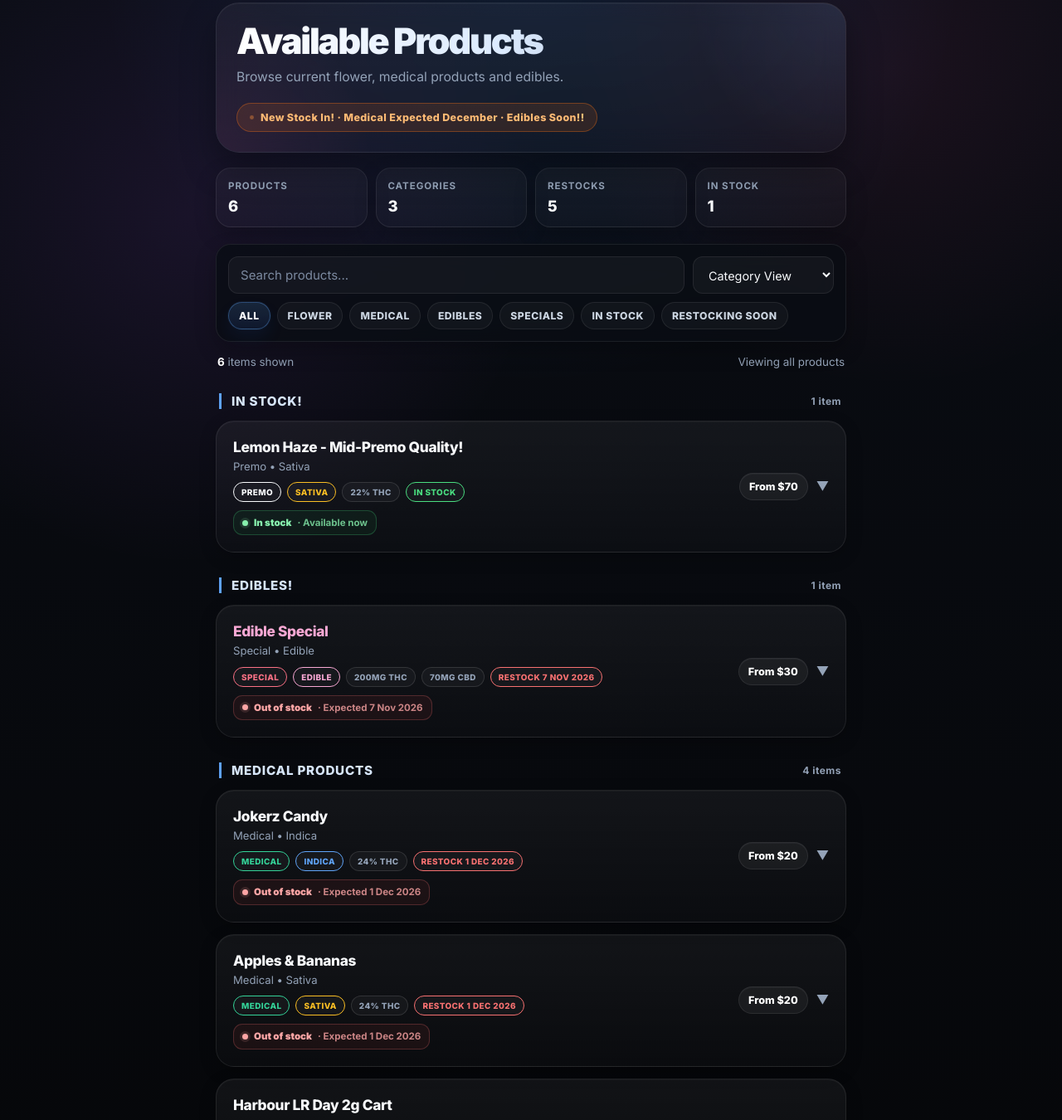
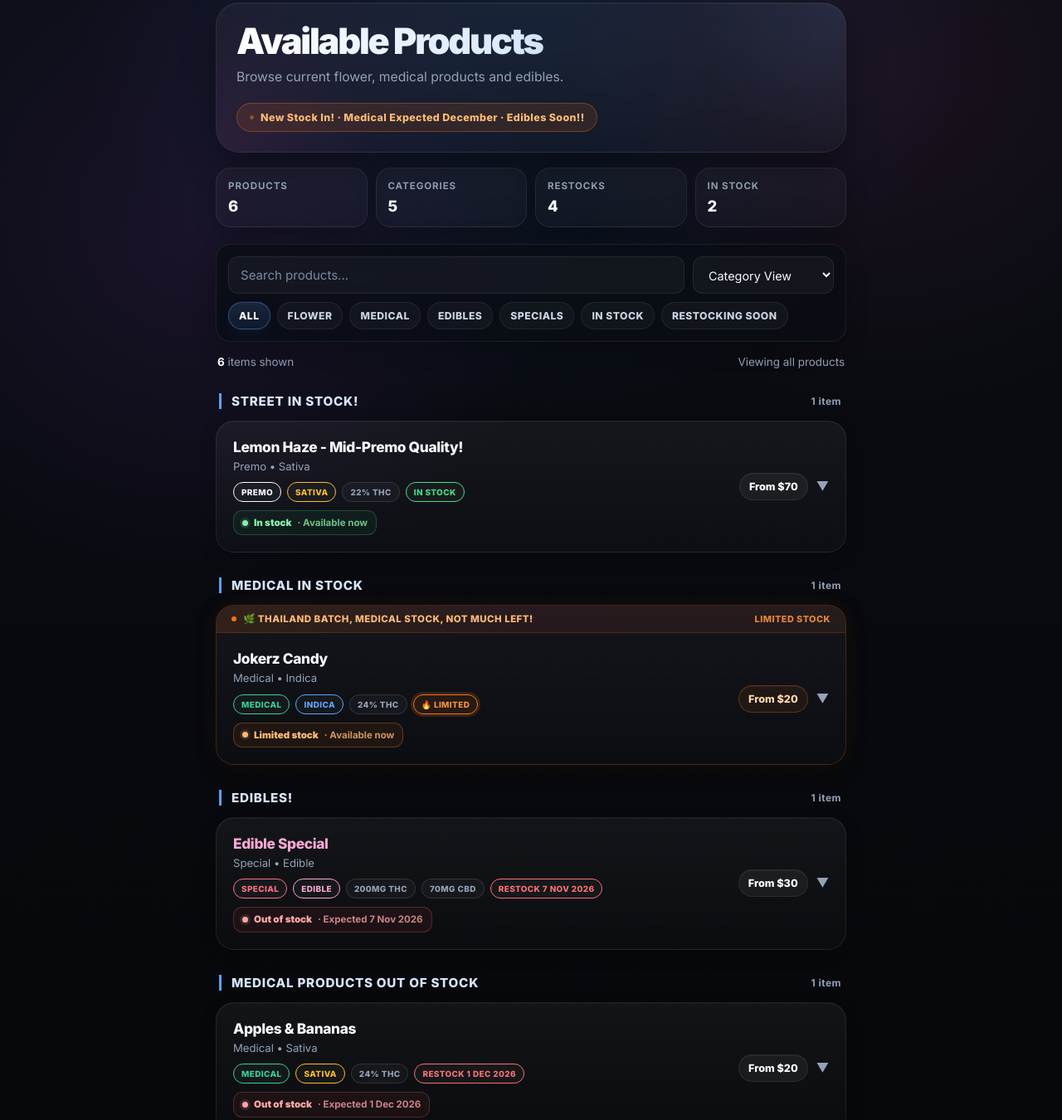
Before and after one commit to ganjagorilla/roleplay, a plain HTML site: page products.html in a window 1280 px wide. Shown: the part 57-1407 px from the top of the page at 83% size. Drawn offline with Linux system fonts and the light colour scheme.

Commit message:
Update products.html

```diff
--- a/products.html
+++ b/products.html
@@ -770,7 +770,7 @@
     <script>
         const products = [
              {
-                category: "In Stock!",
+                category: "Street In Stock!",
                 name: "Lemon Haze - Mid-Premo Quality!",
                 type: "sativa",
                 flare: "Premo",
@@ -787,6 +787,25 @@
                 imgBulk: "images/haze_bulk.jpg",
                 imgClose: "images/haze_close.jpg",
                 tiers: { "28g": 320, "14g": 180, "7g": 100, "3.5g": 60 }
+            },
+            {
+                category: "Medical In Stock",
+                name: "Jokerz Candy",
+                type: "indica",
+                flare: "medical",
+                potency: 24,
+                inStock: true,
+                limitedStock: true,
+                restockDate: "2026-12-01",
+
+                urgencyBar:  { icon: "🌿", text: "Thailand batch, Medical stock, not much left!" },
+                urgencyNote: { icon: "⏳", text: "This is a <strong>medical batch from Thailand,</strong> this is from a prescription so there is very limited stock." },
+
+                price: 20,
+                desc: "Indica-dominant hybrid, celebrated for its distinctive fragrance, balanced effects, and visually striking appearance. Patients report experiencing a euphoric onset that gently settles into deep physical relaxation ideal for afternoon and evenings.",
+                imgBulk: "images/Indica_24_Nug.webp",
+                imgClose: "images/Indica_24_Tub.webp",
+                tiers: { "1g Flat Rate": 20 }
             },
             {
                 category: "Edibles!",
@@ -813,26 +832,7 @@
                 tiers: { "200-250mg THC, 90mg CBD, 12 piece chocolate bar": 30 }
             },
             {
-                category: "Medical Products",
-                name: "Jokerz Candy",
-                type: "indica",
-                flare: "medical",
-                potency: 24,
-                inStock: false,
-                limitedStock: false,
-                restockDate: "2026-12-01",
-
-                urgencyBar:  { icon: "🌿", text: "Thailand batch, Medical stock, not much left!" },
-                urgencyNote: { icon: "⏳", text: "This is a <strong>medical batch from Thailand,</strong> this is from a prescription so there is very limited stock." },
-
-                price: 20,
-                desc: "Indica-dominant hybrid, celebrated for its distinctive fragrance, balanced effects, and visually striking appearance. Patients report experiencing a euphoric onset that gently settles into deep physical relaxation ideal for afternoon and evenings.",
-                imgBulk: "images/Indica_24_Nug.webp",
-                imgClose: "images/Indica_24_Tub.webp",
-                tiers: { "1g Flat Rate": 20 }
-            },
-            {
-                category: "Medical Products",
+                category: "Medical Products Out of Stock",
                 name: "Apples & Bananas",
                 type: "sativa",
                 flare: "medical",
```
